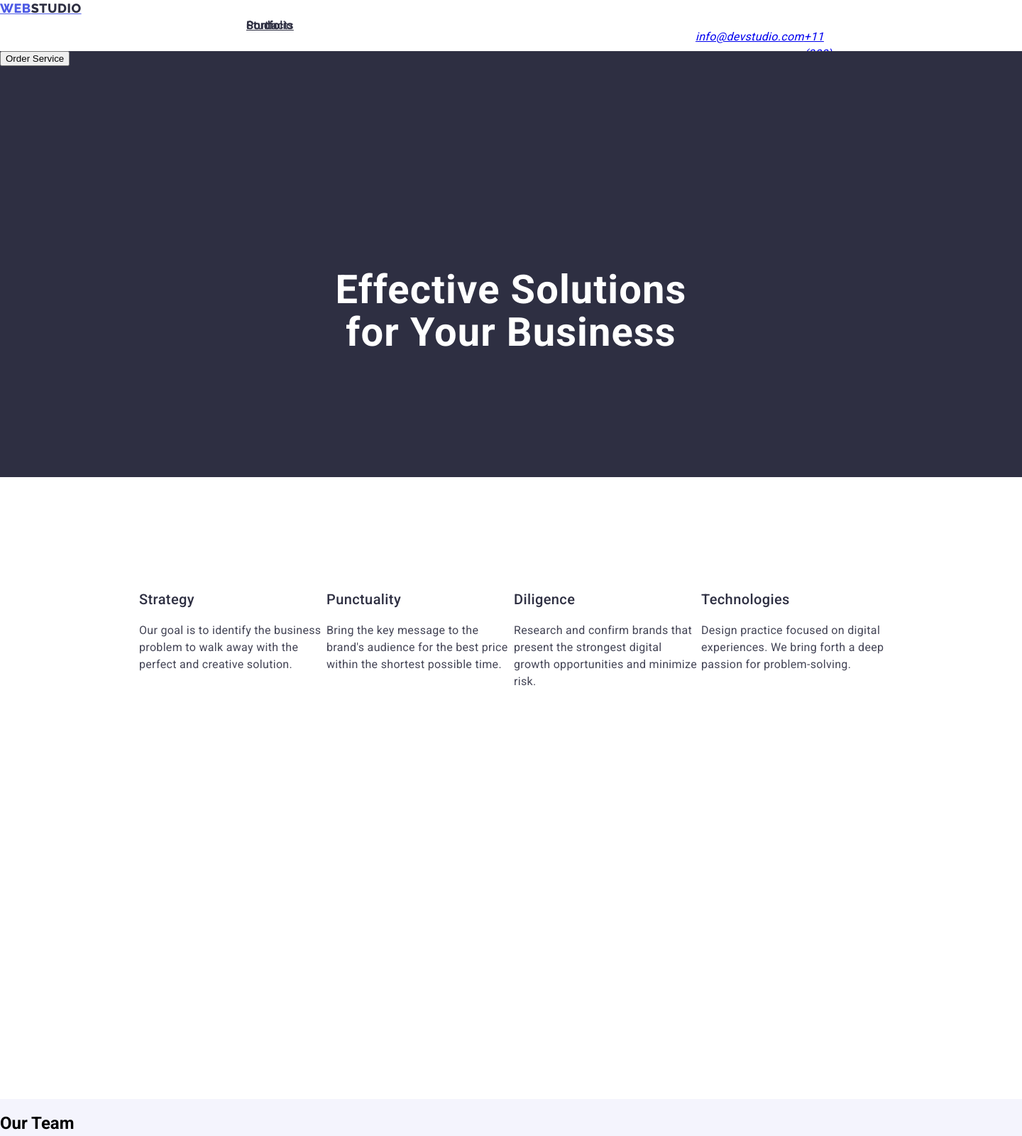
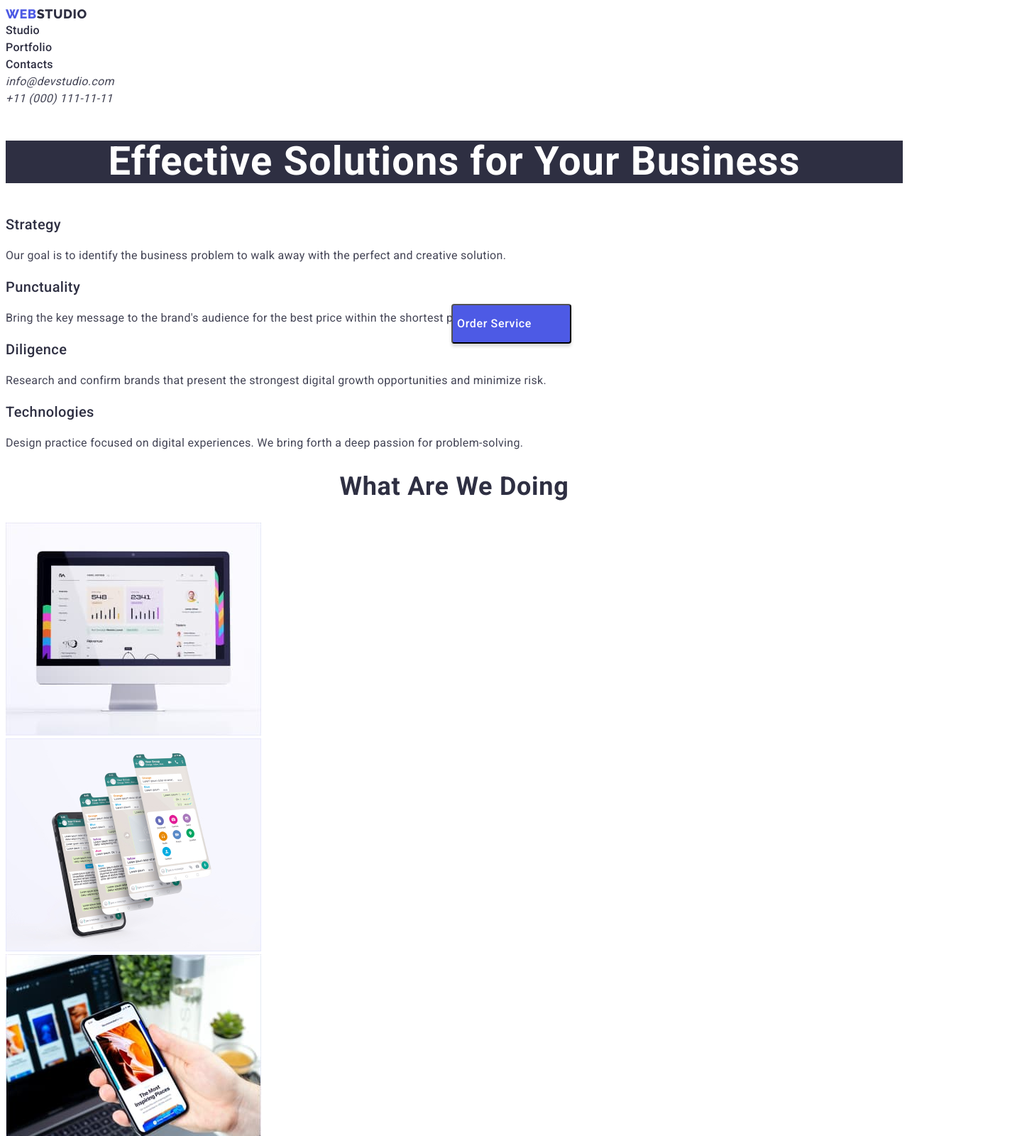
Before and after one commit to yamigakuru/goit-markup-hw-02, a plain HTML site: page index.html in a window 1280 px wide. Shown: the top 1600 px of the page at 71% size, 1440 px wide, since content can reach past the window. Drawn offline with Linux system fonts and the light colour scheme.

Commit message:
again css

```diff
--- a/css/styles.css
+++ b/css/styles.css
@@ -1,179 +1,181 @@
 body{
-    font-family: "Roboto";
+font-family: 'Roboto', sans-serif;
 }
-.header{
-    position: absolute;
-    width: 1440px;
-    height: 72px;
-    left: 0px;
-    top: 0px;
+ul {
+    list-style-type: none;
+    margin: 0;
+    padding: 0;
 }
-.logo{
-    width: 44px;
-    height: 24px;
-    font-family: 'Raleway';
-    font-style: normal;
+.logo {
+    font-family: 'Raleway', sans-serif;
     font-weight: 800;
     font-size: 18px;
-    line-height: 24px;
+    line-height: 1.3;
     display: flex;
     align-items: center;
     letter-spacing: 0.03em;
     text-transform: uppercase;
     color: #4D5AE5;
+    text-decoration: none;
+}
 
-}
-.header-logo-two{
-    width: 71px;
-    height: 24px;
-    font-family: 'Raleway';
-    font-style: normal;
+.header-logo-two {
+    font-family: 'Raleway', sans-serif;
     font-weight: 800;
     font-size: 18px;
-    line-height: 24px;
+    line-height: 1.3;
     display: flex;
     align-items: center;
     letter-spacing: 0.03em;
     text-transform: uppercase;
     color: #2E2F42;
 }
+
 .header-menu{
-    width: 48px;
-    height: 24px;
     font-weight: 500;
         font-size: 16px;
         line-height: 1.5;
         letter-spacing: 0.02em;
         color: #2E2F42;
-    list-style-type: none;
-    display: flex;
-    list-style: none;
-    display: flex;
-        flex-direction: row;
-        align-items: flex-start;
-        padding: 0px;
-        gap: 40px;
+        text-decoration: none;
+}
+.header-menu:hover{
+    color: #404BBF;
+}
 
-        position: absolute;
-        width: 261px;
-        height: 24px;
-        left: 347px;
-        top: 24px;
-}
-.address{
-    position: absolute;
-    width: 153px;
-    height: 24px;
-    left: 940px;
-    top: 24px;
-    font-weight: 400;
+.mail {
     font-size: 16px;
     line-height: 1.5;
     letter-spacing: 0.02em;
     color: #434455;
-    list-style: none;
+    text-decoration: none;
 }
-ul{
-    display: flex;
-    list-style: none;
+.mail:hover{
+    color:#404BBF;
 }
-.section-one{
-    position: absolute;
-    width: 1440px;
-    height: 600px;
-    left: 0px;
-    top: 72px;
+
+.tel {
+    font-size: 16px;
+    line-height: 1.5;
+    letter-spacing: 0.02em;
+    color: #434455;
+    text-decoration: none;
+}
+.tel:hover{
+    color: #404BBF;
+}
+.section-one {
     background: #2E2F42;
 }
-.section-one-text{
-    position: absolute;
-    width: 496px;
-    height: 120px;
-    left: 472px;
-    top: 260px;
+
+.section-one-text {
     font-weight: 700;
     font-size: 56px;
-    line-height: 60px;
+    line-height: 1.07;
     text-align: center;
     letter-spacing: 0.02em;
     color: #FFFFFF;
 }
-.section-two{
+
+.btn-text {
+    font-family: inherit;
     position: absolute;
-        width: 1128px;
-        height: 104px;
-        left: 156px;
-        top: 792px;
+    width: 169px;
+    height: 56px;
+    left: 636px;
+    top: 428px;
+    background: #4D5AE5;
+    box-shadow: 0px 4px 4px rgba(0, 0, 0, 0.15);
+    border-radius: 4px;
+    font-weight: 500;
+    font-size: 16px;
+    line-height: 1.5;
+    display: flex;
+    align-items: center;
+    letter-spacing: 0.04em;
+    color: #FFFFFF;
 }
-.section-two-text{
-    width: 264px;
-        height: 24px;
+.btn-text:hover, .btn-text:focus{
+    background: #404BBF;
+    box-shadow: 0px 4px 4px rgba(0, 0, 0, 0.15);
+    border-radius: 4px;
+}
+.section-two {}
+
+.section-two-list {}
+
+.section-two-text {
     font-weight: 500;
     font-size: 20px;
-        line-height: 24px;
+    line-height: 1.2;
     letter-spacing: 0.02em;
-        color: #2E2F42;
-        flex: none;
-        order: 0;
-        flex-grow: 0;
-}
-.section-two-p{
-    width: 264px;
-        height: 72px;
-        font-weight: 400;
+    color: #2E2F42;}
+
+.section-two-p {
     font-size: 16px;
-        line-height: 24px;
+    line-height: 1.5;
     letter-spacing: 0.02em;
     color: #434455;
-        flex: none;
-        order: 1;
-        flex-grow: 0;
 }
-.section-three{
-    position: absolute;
-        width: 1128px;
-        height: 412px;
-        left: 156px;
-        top: 1016px;
-}
+
 .section-three-text{
-    position: absolute;
-        width: 323px;
-        height: 40px;
-        left: 559px;
-        top: 1016px;
     font-weight: 700;
     font-size: 36px;
-        line-height: 40px;
+    line-height: 1.1;
     text-align: center;
     letter-spacing: 0.02em;
     text-transform: capitalize;
     color: #2E2F42;
 }
-.section-three-img{
-    display: flex;
-        flex-direction: column;
-        align-items: flex-start;
-        padding: 0px;
-        position: absolute;
-        width: 360px;
-        height: 300px;
-        left: 156px;
-        top: 1128px;
-}
-.section-four{
-    position: absolute;
-        width: 1440px;
-        height: 732px;
-        left: 0px;
-        top: 1548px;
+
+.section-four {
     background: #F4F4FD;
 }
+
+.section-four-text {
+    font-weight: 700;
+        font-size: 36px;
+        line-height: 1.1;
+        text-align: center;
+        letter-spacing: 0.02em;
+        text-transform: capitalize;
+        color: #2E2F42;
+}
+
+.names {
+    font-weight: 500;
+        font-size: 20px;
+        line-height: 1.2;
+        text-align: center;
+        letter-spacing: 0.02em;
+        color: #2E2F42;
+}
+
+.names-about {
+    font-size: 16px;
+        line-height: 1.5;
+        text-align: center;
+        letter-spacing: 0.02em;
+        color: #434455;
+}
+
 .footer{
-    position: absolute;
-        width: 1440px;
-        height: 310px;
-        left: 0px;
-        top: 2280px;
     background: #2E2F42;
 }
+.footer-logo-two {
+    font-family: 'Raleway', sans-serif;
+    font-weight: 800;
+    font-size: 18px;
+    line-height: 1.16;
+    display: flex;
+    align-items: center;
+    letter-spacing: 0.03em;
+    text-transform: uppercase;
+    color: #F4F4FD;}
+
+.footer_text {
+    font-size: 16px;
+        line-height: 1.5;
+        letter-spacing: 0.02em;
+        color: #E7E9FC;
+}
--- a/index.html
+++ b/index.html
@@ -41,11 +41,11 @@
     <main>
       <section class="section-one">
         <h1 class="section-one-text">Effective Solutions for Your Business</h1>
-        <button class="button-text" type="button">Order Service</button>
+        <button class="btn-text" type="button">Order Service</button>
       </section>
       <section class="section-two">
         <h2></h2>
-        <ul>
+        <ul class="section-two-list">
           <li>
             <h3 class="section-two-text">Strategy</h3>
             <p class="section-two-p">
@@ -79,7 +79,7 @@
       <section class="section-three">
         <h2 class="section-three-text">What are we doing</h2>
         <ul>
-          <li class="section-three-img">
+          <li class="section-three-comp">
             <img
               src="./images/computer.jpg"
               alt="computer"
@@ -87,7 +87,7 @@
               height="300"
             />
           </li>
-          <li class="section-three-img">
+          <li class="section-three-tel">
             <img
               src="./images/telephone.jpg"
               alt="telephone"
@@ -95,7 +95,7 @@
               height="300"
             />
           </li>
-          <li class="section-three-img">
+          <li class="section-three-iphn">
             <img
               src="./images/iphone.jpg"
               alt="iphone"
@@ -116,8 +116,8 @@
               height="260"
             />
 
-            <h3>Mark Guerrero</h3>
-            <p>Product Designer</p>
+            <h3 class="names">Mark Guerrero</h3>
+            <p class="names-about">Product Designer</p>
           </li>
           <li>
             <img
@@ -127,8 +127,8 @@
               height="260"
             />
 
-            <h3>Tom Ford</h3>
-            <p>Frontend Developer</p>
+            <h3 class="names">Tom Ford</h3>
+            <p class="names-about">Frontend Developer</p>
           </li>
           <li>
             <img
@@ -138,8 +138,8 @@
               height="260"
             />
 
-            <h3>Camila Garcia</h3>
-            <p>Marketing</p>
+            <h3 class="names">Camila Garcia</h3>
+            <p class="names-about">Marketing</p>
           </li>
           <li>
             <img
@@ -149,8 +149,8 @@
               height="260"
             />
 
-            <h3>Daniel Wilson</h3>
-            <p>UI Designer</p>
+            <h3 class="names">Daniel Wilson</h3>
+            <p class="names-about">UI Designer</p>
           </li>
         </ul>
       </section>
```
Lines whose indentation alone changed are shown as unchanged.
